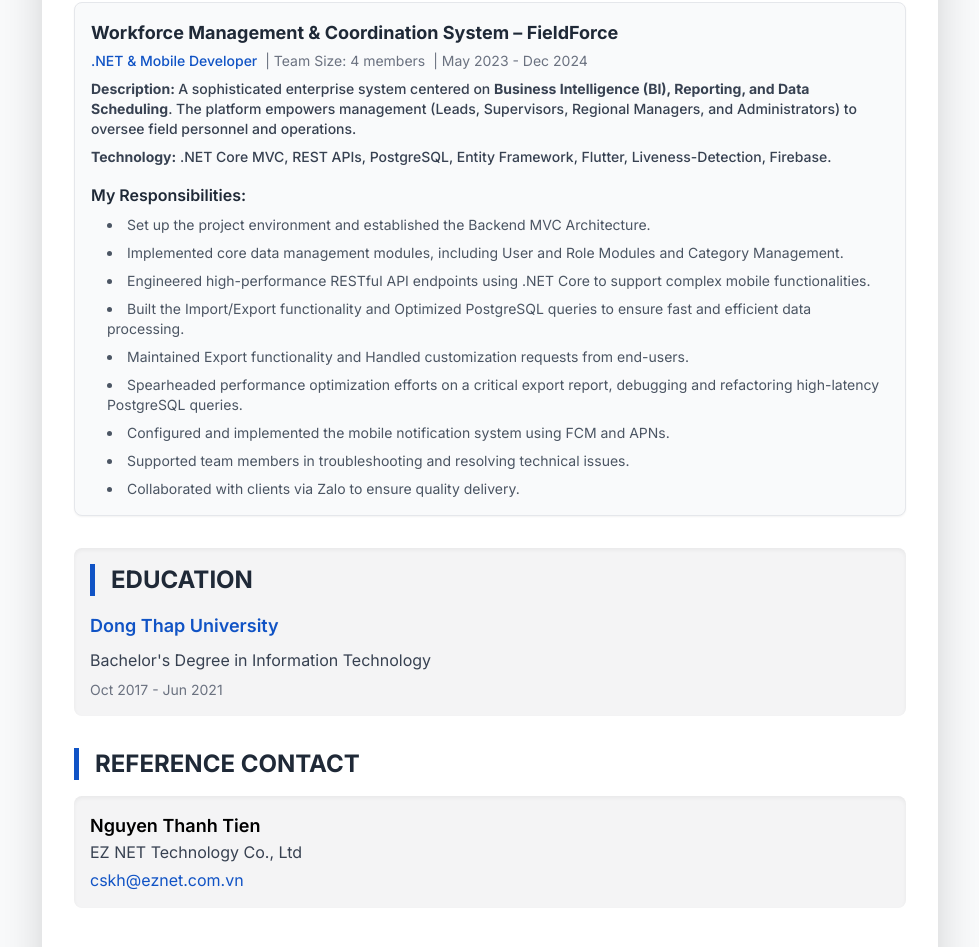
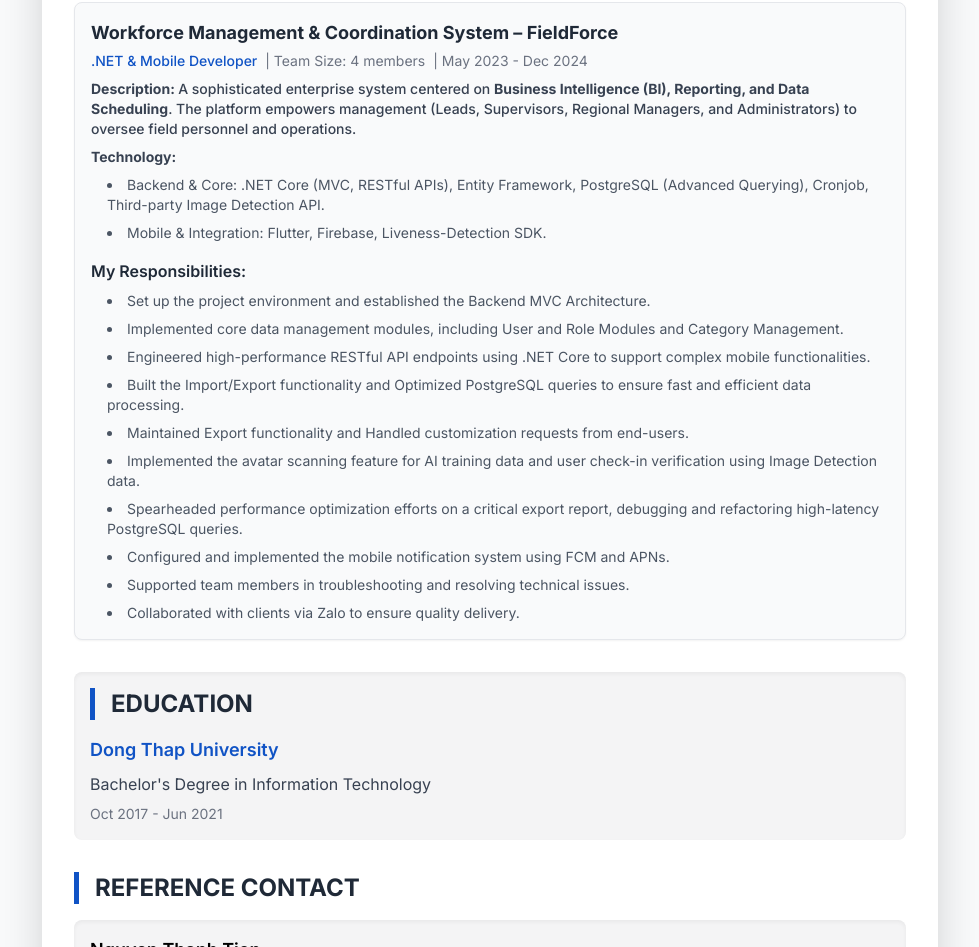
Before and after one commit to leewonkya/My-CV, a plain HTML site: page index.html in a window 1280 px wide. Shown: the part 2761-3708 px from the top of the page, without its empty margins (150-1129 px from the left). Drawn offline with nearby package versions, Linux system fonts and the light colour scheme.

Commit message:
update content

```diff
--- a/index.html
+++ b/index.html
@@ -253,10 +253,12 @@
 
                     </p>
                     <p class="text-sm font-medium text-gray-700 mb-2" id="proj-tech-1">
-                        <span class="font-bold">Technology:</span> .NET Core MVC, REST APIs, PostgreSQL,
-                        Entity Framework, Flutter, Liveness-Detection, Firebase.
+                        <span class="font-bold">Technology:</span>
+                        <ul class="list-disc list-inside text-sm text-gray-600 space-y-2 ml-4" id="proj-tasks-1">
+                            <li>Backend & Core: .NET Core (MVC, RESTful APIs), Entity Framework, PostgreSQL (Advanced Querying), Cronjob, Third-party Image Detection API.</li>
+                            <li>Mobile & Integration: Flutter, Firebase, Liveness-Detection SDK.</li>
+                        </ul>
                     </p>
-
                     <h4 class="text-md font-semibold text-gray-800 mt-4 mb-2">My Responsibilities:</h4>
                     <ul class="list-disc list-inside text-sm text-gray-600 space-y-2 ml-4" id="proj-tasks-1">
                         <li>Set up the project environment and established the Backend MVC Architecture.</li>
@@ -264,6 +266,7 @@
                         <li>Engineered high-performance RESTful API endpoints using .NET Core to support complex mobile functionalities.</li>
                         <li>Built the Import/Export functionality and Optimized PostgreSQL queries to ensure fast and efficient data processing.</li>
                         <li>Maintained Export functionality and Handled customization requests from end-users.</li>
+                        <li>Implemented the avatar scanning feature for AI training data and user check-in verification using Image Detection data.</li>
                         <li>Spearheaded performance optimization efforts on a critical export report, debugging and refactoring high-latency PostgreSQL queries.</li>
                         <li>Configured and implemented the mobile notification system using FCM and APNs.</li>
                         <li>Supported team members in troubleshooting and resolving technical issues.</li>
```
